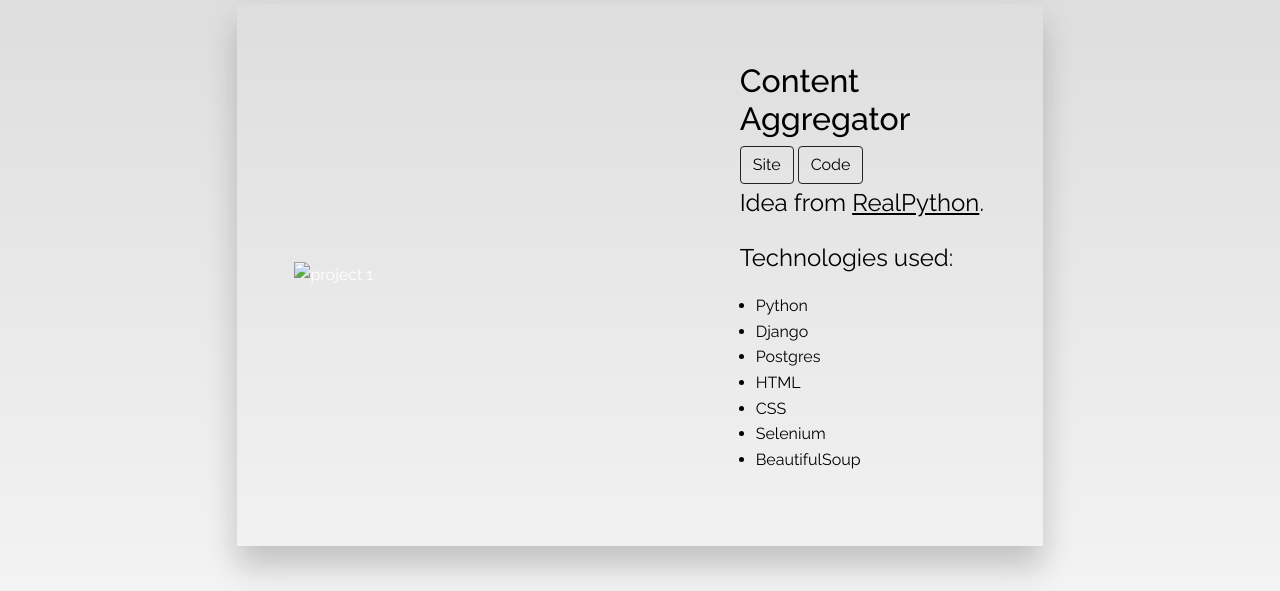
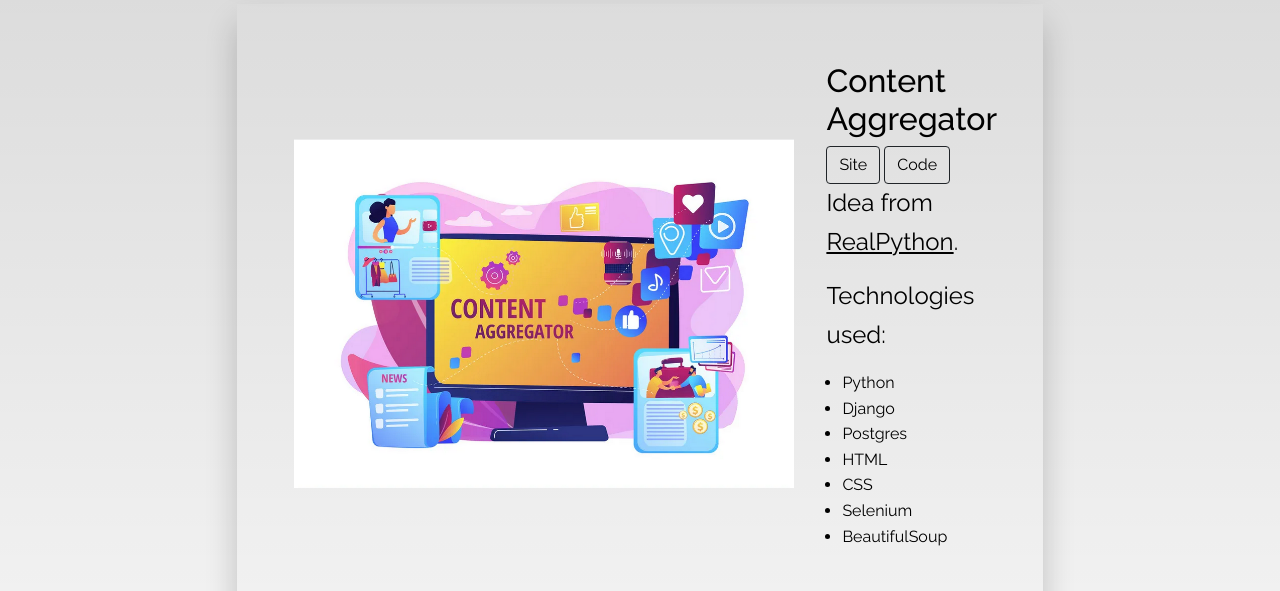
Before and after one commit to Rodrigo-Rojo/Portfolio-Website, a plain HTML site: page index.html in a window 1280 px wide. Shown: the part 2800-3391 px from the top of the page. Drawn offline with nearby package versions, Linux system fonts and the light colour scheme; the site is published under a folder, as on GitHub Pages, so addresses that start at the root find nothing; a web font is replaced by a local one.

```diff
--- a/index.html
+++ b/index.html
@@ -91,7 +91,7 @@
             </div>
         </div>
         <div class="projects project-3">
-            <img class="aggregator-img" src="/img/content-aggregator.png" alt="project 1">
+            <img class="aggregator-img" src="img/content-aggregator.png" alt="project 1">
             <div class="project-data">
                 <h3>Content Aggregator</h3>
                 <a class="btn btn-outline-dark" href="https://content-aggregator-django.herokuapp.com/">Site</a>
```
